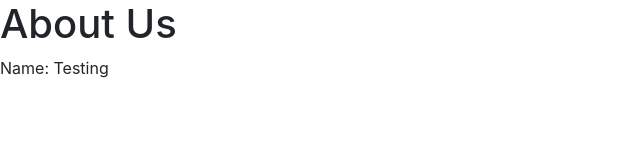
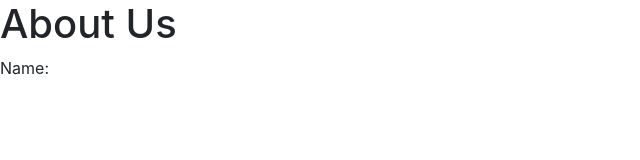
Before and after one commit to RafaelPiloto10/fairycomm, a website: page public/about/index.html in a window 1280 px wide. Shown: the full height of the page, 0-640 px from the left. Drawn offline with nearby package versions, Linux system fonts and the light colour scheme.

Commit message:
updated website

```diff
--- a/public/about/index.html
+++ b/public/about/index.html
@@ -11,7 +11,7 @@
     <!-- title -->
      <h1>About Us</h1>
      <!-- about us summary -->
-     <p class="p-welcome">Name: Testing</p>
+     <p class="p-welcome">Name: </p>
 
 </body>
 <script src="https://code.jquery.com/jquery-3.5.1.slim.min.js" integrity="sha384-DfXdz2htPH0lsSSs5nCTpuj/zy4C+OGpamoFVy38MVBnE+IbbVYUew+OrCXaRkfj" crossorigin="anonymous"></script>
```
Also changed, not shown: public/index.html (+1 -1 lines), public/register/index.html (+2 -1 lines).
